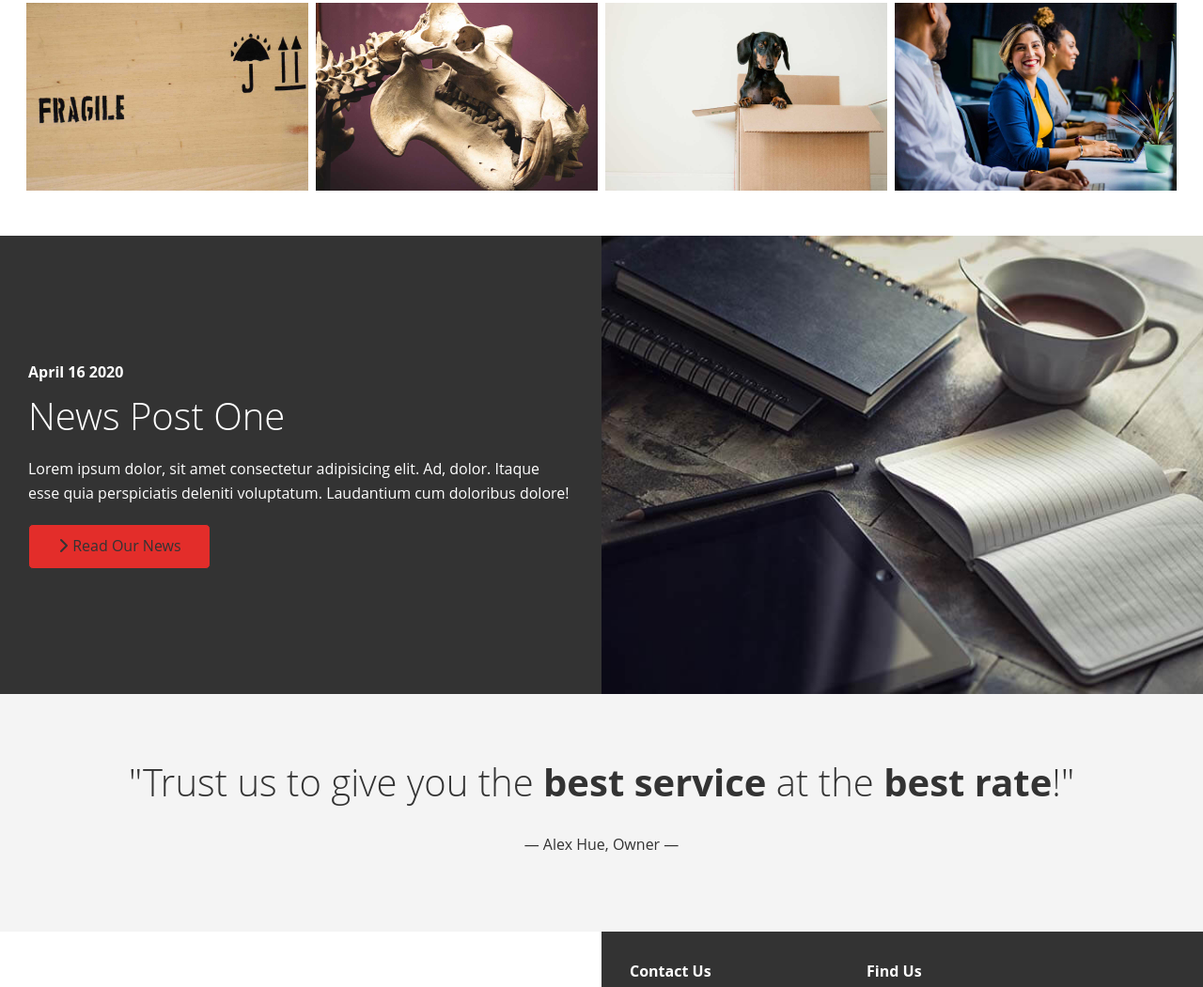
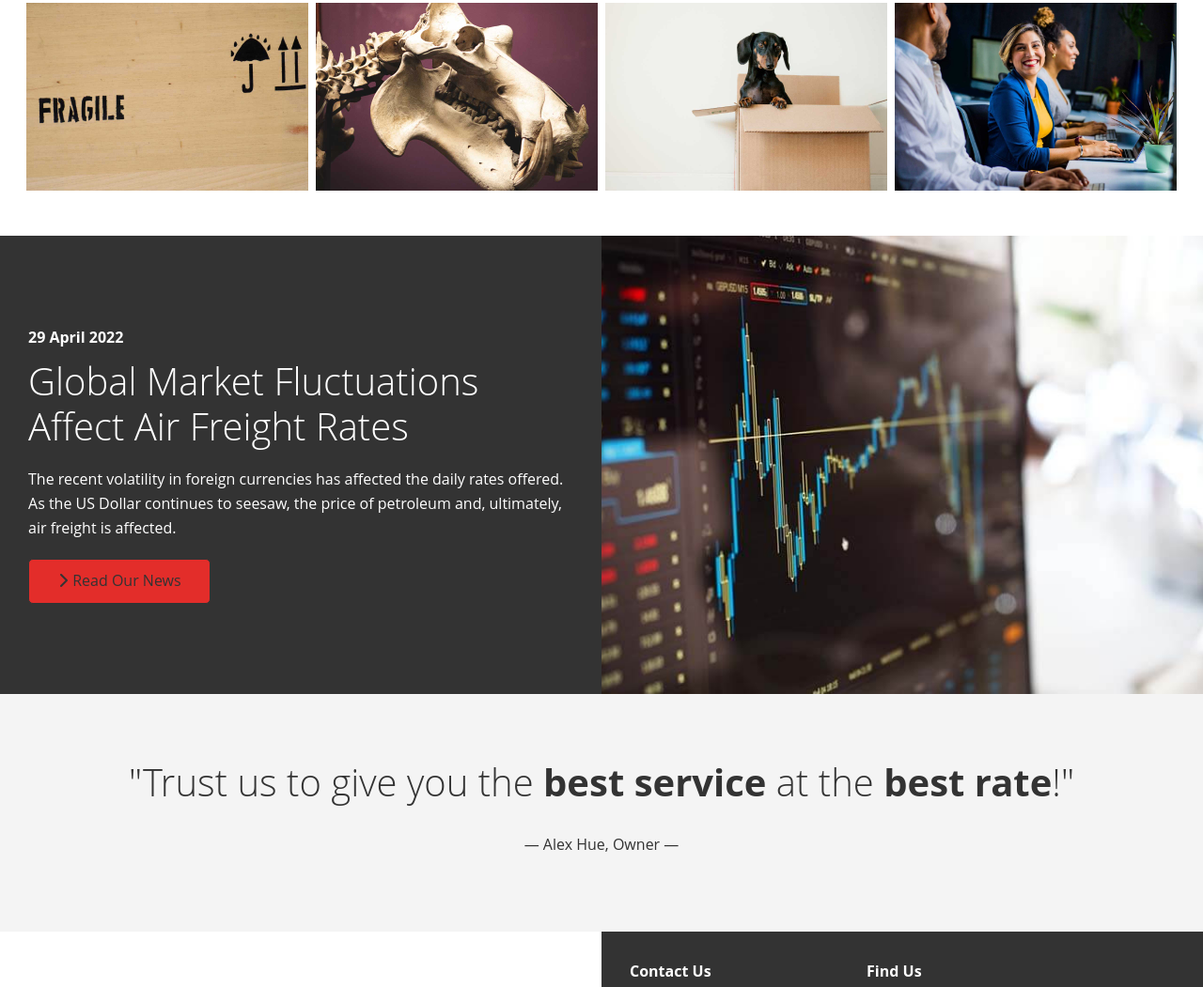
Before and after one commit to DareNamibia/DareNamibia.github.io, a plain HTML site: page index.html in a window 1280 px wide. Shown: the part 2546-3597 px from the top of the page at 94% size. Drawn offline with nearby package versions, Linux system fonts and the light colour scheme; grey boxes are pictures that could not be loaded; a script that the page names is missing.

Commit message:
Update index.html

```diff
--- a/index.html
+++ b/index.html
@@ -239,14 +239,14 @@
       <div class="row">
         <div class="column">
           <div class="column-1">
-            <img src="images/home/blog.jpg" alt="">
+            <img src="images/news/market-fluctuations-affect-air-freight-rates-in-namibia.jpg" alt="">
           </div>
         </div>
         <div class="column">
           <div class="column-2 bg-dark">
-            <h4>April 16 2020</h4>
-            <h2>News Post One</h2>
-            <p>Lorem ipsum dolor, sit amet consectetur adipisicing elit. Ad, dolor. Itaque esse quia perspiciatis deleniti voluptatum. Laudantium cum doloribus dolore!</p>
+            <h4>29 April 2022</h4>
+            <h2>Global Market Fluctuations Affect Air Freight Rates</h2>
+            <p>The recent volatility in foreign currencies has affected the daily rates offered. As the US Dollar continues to seesaw, the price of petroleum and, ultimately, air freight is affected.</p>
             <a href="news.html" class="btn btn-outline">
               <i class="fas fa-chevron-right"></i>
               Read Our News</a>
```
